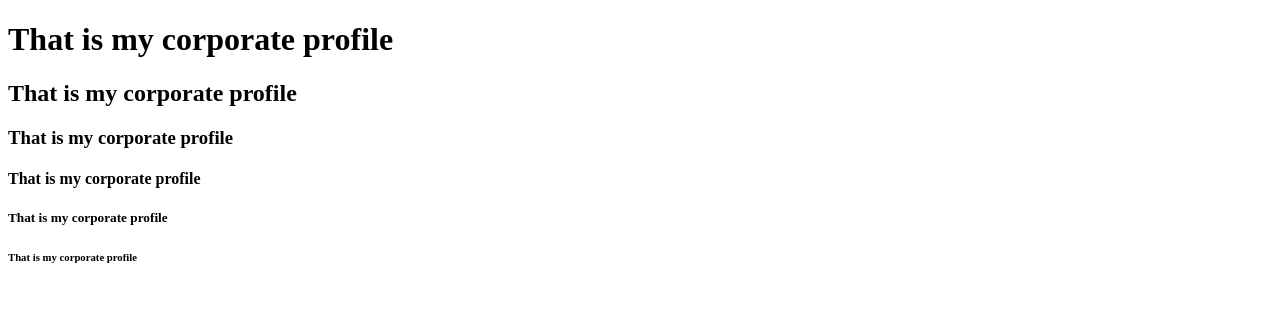
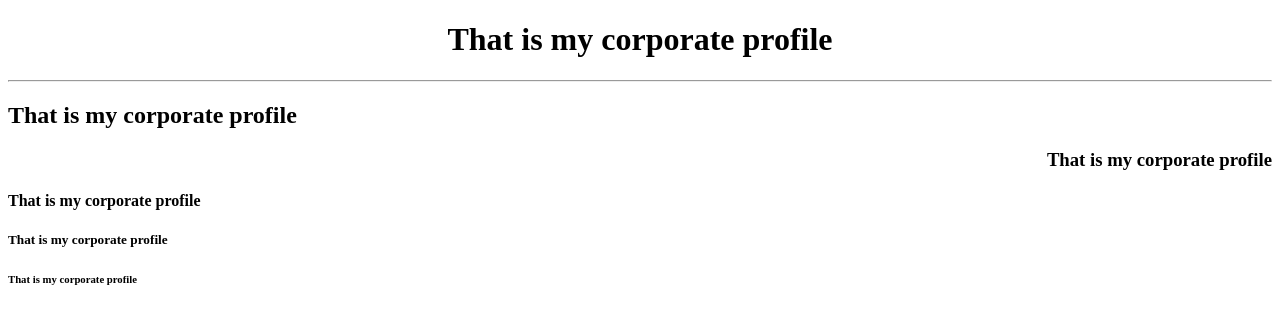
Before and after one commit to fahim1049/HTML-CSS, a plain HTML site: page Basic html/head.html in a window 1280 px wide. Drawn offline with Linux system fonts and the light colour scheme.

Commit message:
Update head.html

```diff
--- a/Basic html/head.html
+++ b/Basic html/head.html
@@ -5,9 +5,9 @@
 
 </head>
 <body>
-<h1> That is my corporate  profile</h1>
-<h2> That is my corporate  profile</h2>
-<h3> That is my corporate  profile</h3>
+<h1 align="center"> That is my corporate  profile</h1> <hr/>
+<h2 align="left"> That is my corporate  profile</h2>
+<h3 align="right" > That is my corporate  profile</h3>
 <h4> That is my corporate  profile</h4>
 <h5> That is my corporate  profile</h5>
 <h6> That is my corporate  profile</h6>
```
